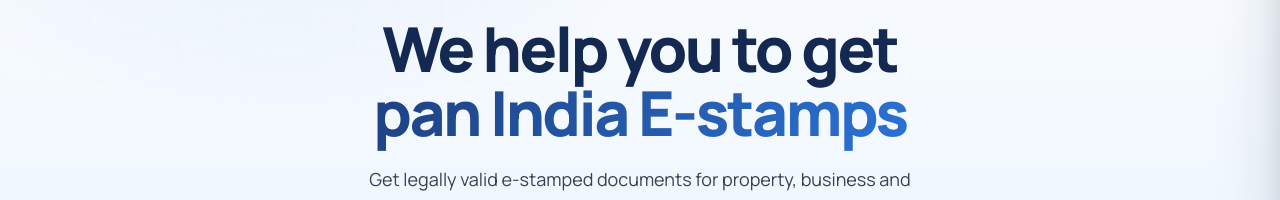
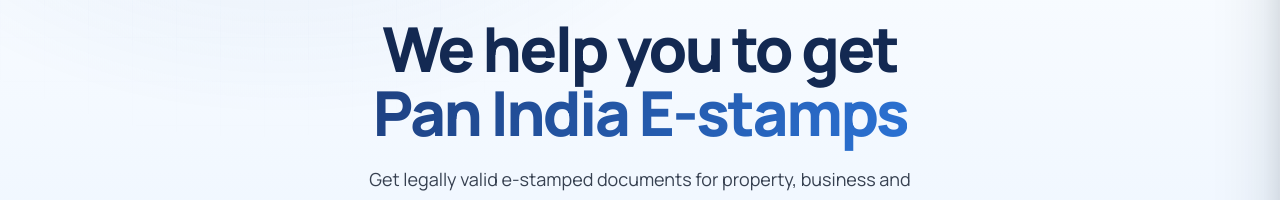
Before and after one commit to moqsoodahmed-pixel/LauncherDesk-frontend, a React (Vite) app: page /estamp in a window 1280 px wide. Shown: the part 209-409 px from the top of the page. Built offline with nearby package versions, Linux system fonts and the light colour scheme; no server answers.

Commit message:
letter change

```diff
--- a/src/pages/estamp/EStampPage.jsx
+++ b/src/pages/estamp/EStampPage.jsx
@@ -249,7 +249,7 @@ export default function EStampPage() {
           </div>
           <h1>
             We help you to get<br/>
-            <span>pan India E-stamps</span>
+            <span>Pan India E-stamps</span>
           </h1>
           <p>Get legally valid e-stamped documents for property, business and personal needs — handled end to end by LauncherDesk. No government portal visits required.</p>
           <div className="es-hero-cta">
```
